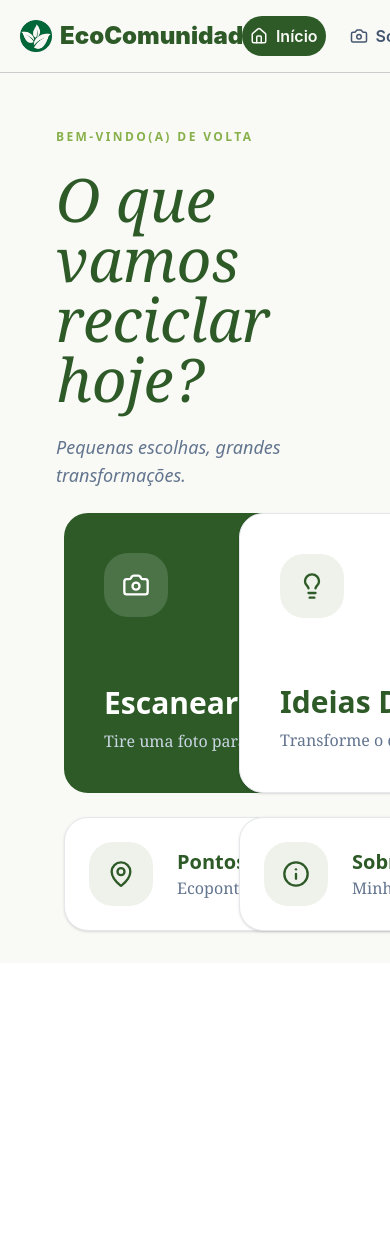
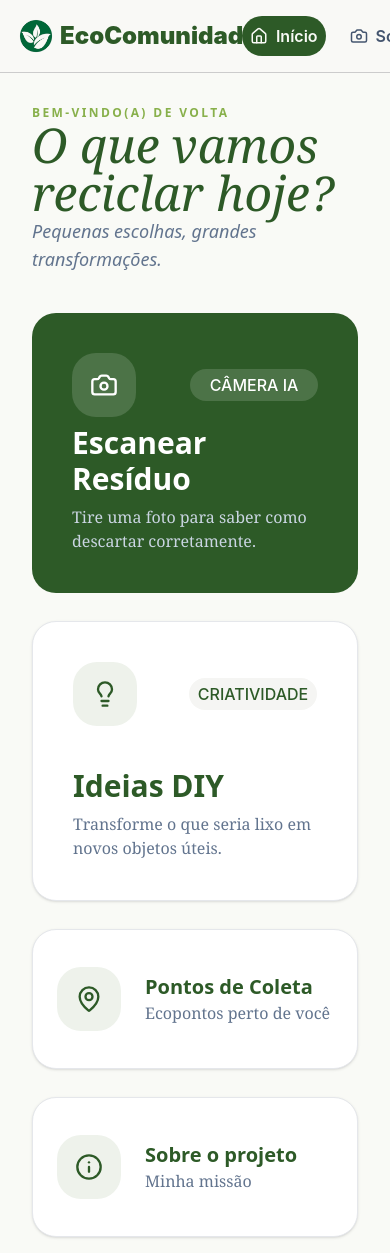
Before and after one commit to NicolleMP/EcoComunidade, a React (Vite) app: page / in a window 390 px wide. Shown: the top 1253 px of the page. Before the commit the page ends 963 px from the top, so only its background shows below. Built offline with nearby package versions, Linux system fonts and the light colour scheme; the HTML template or start-up script is replaced by a standard one.

Commit message:
style: fix positioning details and implement responsiveness for the cards

```diff
--- a/src/components/ui/FeatureCard/FeatureCard.jsx
+++ b/src/components/ui/FeatureCard/FeatureCard.jsx
@@ -26,9 +26,9 @@ export default function FeatureCard({
   const style = variants[variant];
 
   return (
-    <div className="max-w-7xl px-8">
+    <div>
       <div
-        className={`rounded-3xl h-70 w-126 p-10 flex flex-col cursor-pointer ${style.card}`}
+        className={`rounded-3xl w-full min-h-70 p-10 flex flex-col cursor-pointer transition-all duration-300 hover:-translate-y-1 hover:shadow-lg ${style.card}`}
       >
         {/* PRIMEIRA PARTE */}
         <div className="flex items-center justify-between">
--- a/src/components/ui/InfoCard/InfoCard.jsx
+++ b/src/components/ui/InfoCard/InfoCard.jsx
@@ -1,7 +1,7 @@
 export default function InfoCard({ icon: Icon, title, description }) {
   return (
-    <div className="max-w-7xl px-8">
-      <div className="rounded-3xl bg-white border border-gray-200 shadow-sm w-126 p-6 flex items-center gap-6 cursor-pointer">
+    <div>
+      <div className="rounded-3xl bg-white border border-gray-200 shadow-sm w-full min-h-35 p-6 flex items-center gap-6 cursor-pointer">
         <div className="flex h-16 w-16 items-center justify-center rounded-3xl bg-[#EEF2EB]">
           <Icon size={28} className="text-[#2d5a27]" />
         </div>
--- a/src/index.css
+++ b/src/index.css
@@ -5,9 +5,10 @@
   --font-serif: "Instrument Serif", ui-serif, Georgia, serif;
 }
 
-@utility base {
+@layer base {
   html,
-  body {
-    @apply h-full w-full m-0 p-0;
+  body,
+  #root {
+    @apply m-0 p-0 min-h-screen;
   }
 }
--- a/src/pages/Home.jsx
+++ b/src/pages/Home.jsx
@@ -4,20 +4,19 @@ import InfoCard from "../components/ui/InfoCard/InfoCard";
 
 function Home() {
   return (
-    <div className="px-8 py-8 bg-[#f9faf6] min-h-screen">
-      <div className="m-6 flex flex-col space-y-6">
+    <div className="min-h-screen bg-[#f9faf6] flex flex-col">
+      <main className="max-w-7xl mx-auto px-8 pt-8 grow w-full">
         <p className="text-xs font-bold uppercase tracking-[0.2em] text-[#88b04b] font-display">
           Bem-vindo(a) de volta
         </p>
-        <h1 className="font-serif italic text-6xl lg:text-7xl text-[#2d5a27]">
+        <h1 className="font-serif italic text-5xl lg:text-6xl text-[#2d5a27]">
           O que vamos reciclar hoje?
         </h1>
         <p className="font-display font-light italic text-lg text-slate-500">
           Pequenas escolhas, grandes transformações.
         </p>
-      </div>
 
-      <div className="grid grid-cols-2 gap-6">
+        <section className="grid grid-cols-1 md:grid-cols-2 gap-7 mt-10 mb-4">
           <FeatureCard
             variant="green"
             icon={Camera}
@@ -45,7 +44,8 @@ function Home() {
             title="Sobre o projeto"
             description="Minha missão"
           />
-      </div>
+        </section>
+      </main>
     </div>
   );
 }
```
Lines whose indentation alone changed are shown as unchanged.
